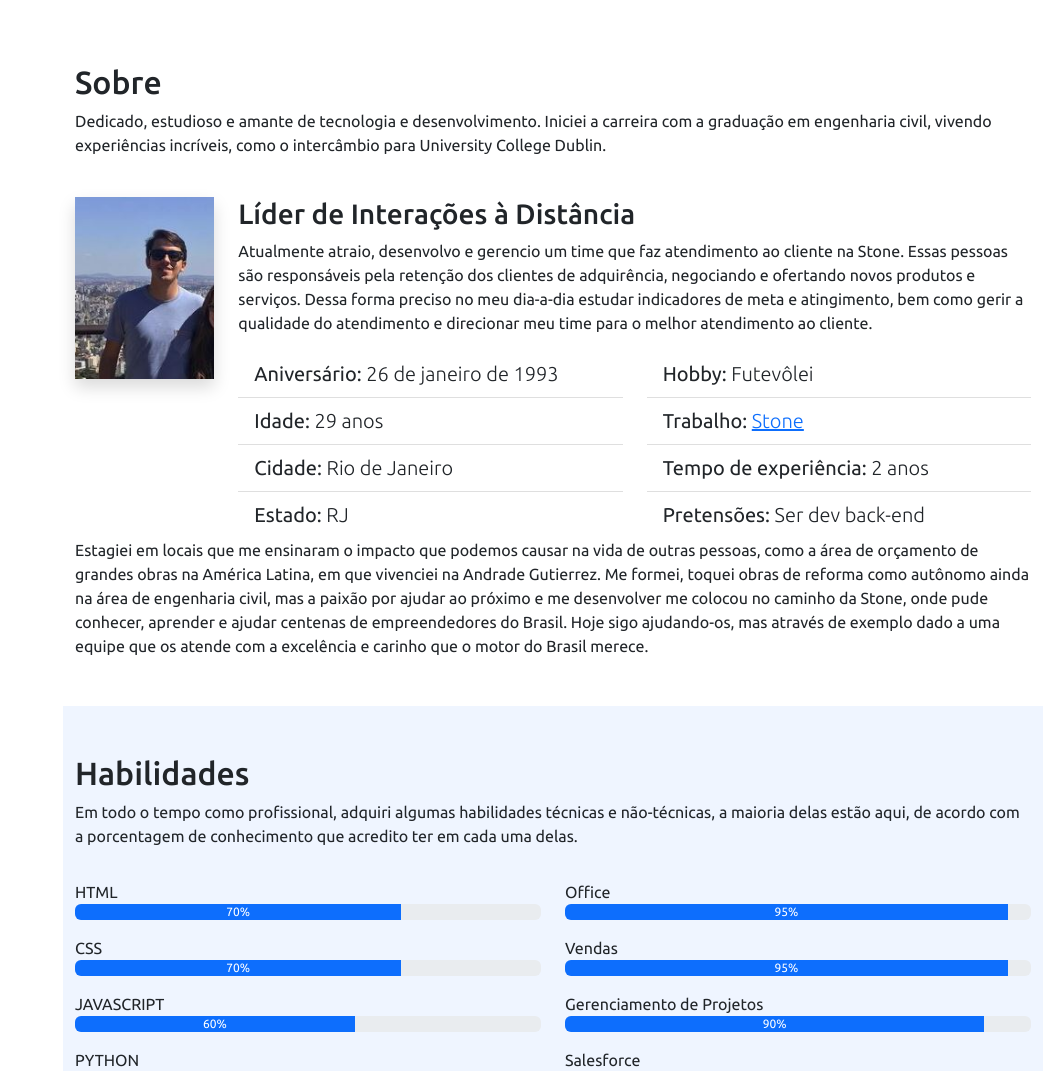
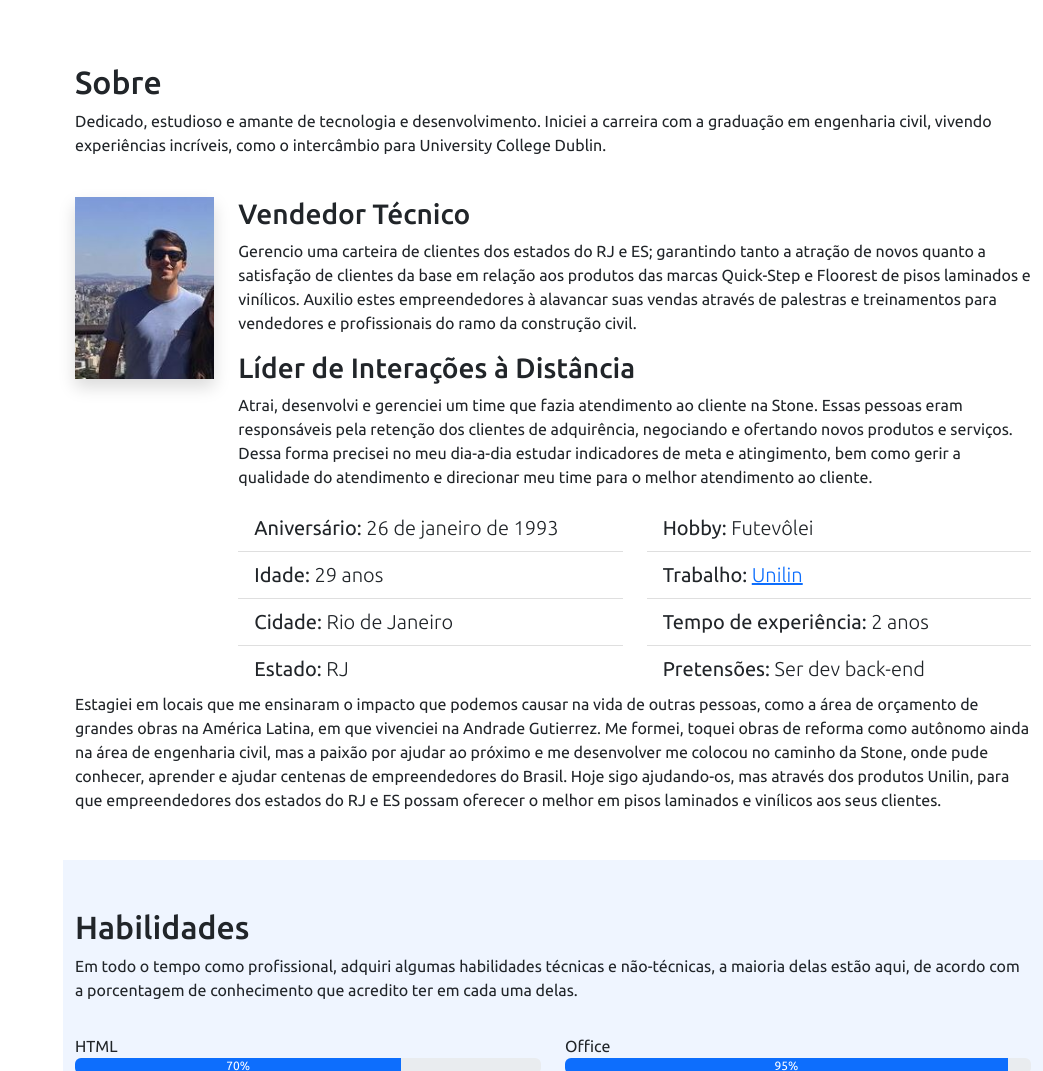
Before and after one commit to WCCFERREIRA/PROJETO-VIDEO, a Flask app: page / in a window 1280 px wide. Shown: the part 801-1872 px from the top of the page, without its empty margins (237-1280 px from the left). Run offline with Flask 2, Linux system fonts and the light colour scheme; some libraries are stand-ins or nearby versions.

Commit message:
Seção sobre e habilidades

```diff
--- a/templates/index.html
+++ b/templates/index.html
@@ -61,7 +61,7 @@
     <section id="inicio" class="row m-0 p-0">
       <div class="col-md-5 d-flex justify-content-center align-items-center flex-column">
         <h2 class="text-white text-shadow">Wagner Ferreira</h2>
-        <span id="subtitle" class="text-white text-shadow">Líder e Desenvolvedor</span>
+        <span id="subtitle" class="text-white text-shadow">Líder, Vendedor e Desenvolvedor</span>
       </div>
 
       <div class="col-md-7 d-flex justify-content-end align-items-end">
@@ -89,10 +89,12 @@
           <img class="img-fluid shadow" src="../static/img/perfil.JPG" alt="Foto do Wagner">
         </div>
         <div class="col-md-10">
+          <h3>Vendedor Técnico</h3>
+          <p>Gerencio uma carteira de clientes dos estados do RJ e ES; garantindo tanto a atração de novos quanto a satisfação de clientes da base em relação aos produtos das marcas Quick-Step e Floorest de pisos laminados e vinílicos. Auxilio estes empreendedores à alavancar suas vendas através de palestras e treinamentos para vendedores e profissionais do ramo da construção civil.</p>
           <h3>Líder de Interações à Distância</h3>
-          <p>Atualmente atraio, desenvolvo e gerencio um time que faz atendimento ao cliente na Stone. Essas pessoas são
+          <p>Atrai, desenvolvi e gerenciei um time que fazia atendimento ao cliente na Stone. Essas pessoas eram
             responsáveis pela retenção dos clientes de adquirência, negociando e ofertando novos produtos e serviços.
-            Dessa forma preciso no meu dia-a-dia estudar indicadores de meta e atingimento, bem como gerir a qualidade
+            Dessa forma precisei no meu dia-a-dia estudar indicadores de meta e atingimento, bem como gerir a qualidade
             do atendimento e direcionar meu time para o melhor atendimento ao cliente.</p>
 
           <div class="row">
@@ -118,8 +120,8 @@
                   Hobby: <span class="fw-lighter">Futevôlei</span>
                 </li>
                 <li class="list-group-item">
-                  Trabalho: <a href="http://stone.com.br/" target="_blank" class="fw-lighter" text-decoration-none
-                    link-dark>Stone</a> </li>
+                  Trabalho: <a href="https://www.unilin.com/en" target="_blank" class="fw-lighter" text-decoration-none
+                    link-dark>Unilin</a> </li>
                 <li class="list-group-item">
                   Tempo de experiência: <span class="fw-lighter">2 anos</span>
                 </li>
@@ -138,8 +140,7 @@
         orçamento de grandes obras na América Latina, em que vivenciei na Andrade Gutierrez. Me formei, toquei obras de
         reforma como autônomo ainda na área de engenharia civil, mas a paixão por ajudar ao próximo e me desenvolver me
         colocou no caminho da Stone, onde pude conhecer, aprender e ajudar centenas de empreendedores do Brasil. Hoje
-        sigo ajudando-os, mas através de exemplo dado a uma equipe que os atende com a excelência e carinho que o motor
-        do Brasil merece.</p>
+        sigo ajudando-os, mas através dos produtos Unilin, para que empreendedores dos estados do RJ e ES possam oferecer o melhor em pisos laminados e vinílicos aos seus clientes.</p>
     </section>
 
     <section class="mt-5 section-bg" id="habilidades">
```
